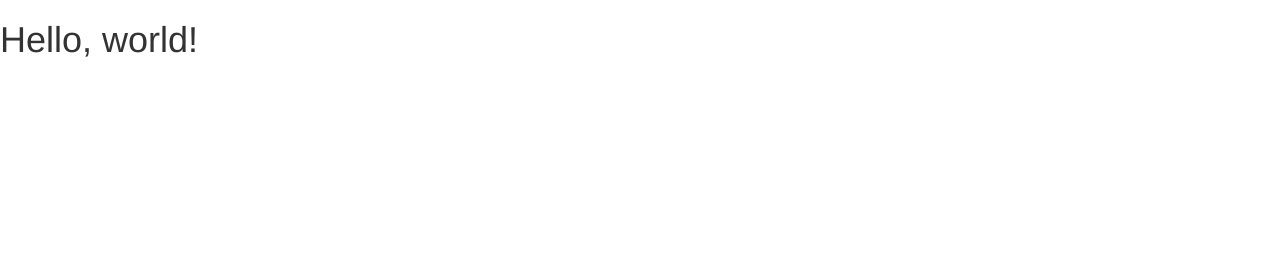
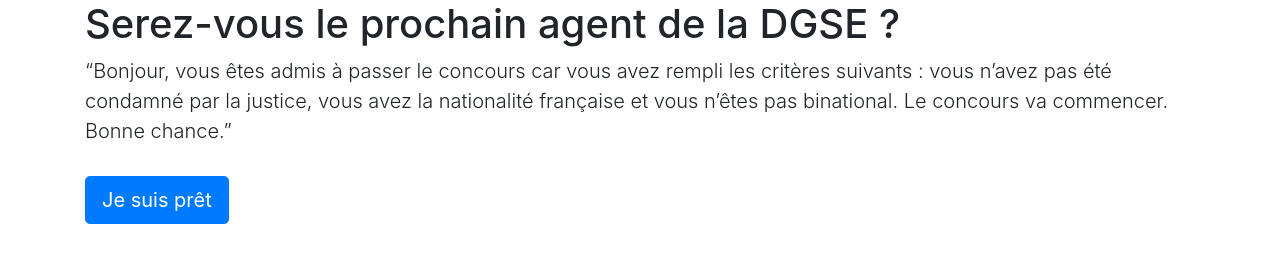
Before and after one commit to edj-projets-web/devenir-espion, a plain HTML site: page index.html in a window 1280 px wide. Drawn offline with nearby package versions, Linux system fonts and the light colour scheme.

Commit message:
Update index.html

```diff
--- a/index.html
+++ b/index.html
@@ -5,10 +5,12 @@
     <meta http-equiv="X-UA-Compatible" content="IE=edge">
     <meta name="viewport" content="width=device-width, initial-scale=1">
     <!-- The above 3 meta tags *must* come first in the head; any other head content must come *after* these tags -->
-    <title>Boilerplate</title>
+    <title>Serez-vous le prochain agent de la DGSE ?</title>
+<!-- Latest compiled and minified CSS -->
 
     <!-- Bootstrap -->
-    <link href="./vendor/bootstrap/dist/css/bootstrap.min.css" rel="stylesheet">
+    <link href="./vendor/bootstrap-custom/css/bootstrap.min.css" rel="stylesheet">
+    <link href="./vendor/bootstrap-select/css/bootstrap-select.min.css" rel="stylesheet">
 
     <!-- HTML5 shim and Respond.js for IE8 support of HTML5 elements and media queries -->
     <!-- WARNING: Respond.js doesn't work if you view the page via file:// -->
@@ -18,15 +20,22 @@
     <![endif]-->
 
     <!-- Custom -->
-    <link href="./css/styles.css" rel="stylesheet">
+    <link rel="stylesheet" type="text/css" href="css/styles.css">
+    <link rel="stylesheet" type="text/css" href="css/index.css">
+    </style>
   </head>
-  <body>
+  <body class="container">
+
     <header>
-
+      <h1>
+          Serez-vous le prochain agent de la DGSE ?
+        </h1>
     </header>
     <main>
-      <section>
-        <h1>Hello, world!</h1>
+      <section class="lead intro">
+        “Bonjour, vous êtes admis à passer le concours car vous avez rempli les critères suivants : vous n’avez pas été condamné par la justice, vous avez la nationalité française et vous n’êtes pas binational. Le concours va commencer. Bonne chance.”
+        <br><br>
+        <a class="btn btn-primary btn-lg" href="./quizz.html">Je suis prêt</a>
       </section>
     </main>
     <footer>
@@ -37,6 +46,7 @@
     <script src="./vendor/jquery/dist/jquery.min.js"></script>
     <!-- Include all compiled plugins (below), or include individual files as needed -->
     <script src="./vendor/bootstrap/dist/js/bootstrap.min.js"></script>
+    <script src="./vendor/bootstrap-select/js/bootstrap-select.min.js"></script>
 
     <!-- Custom -->
     <script src="./js/main.js"></script>
```
